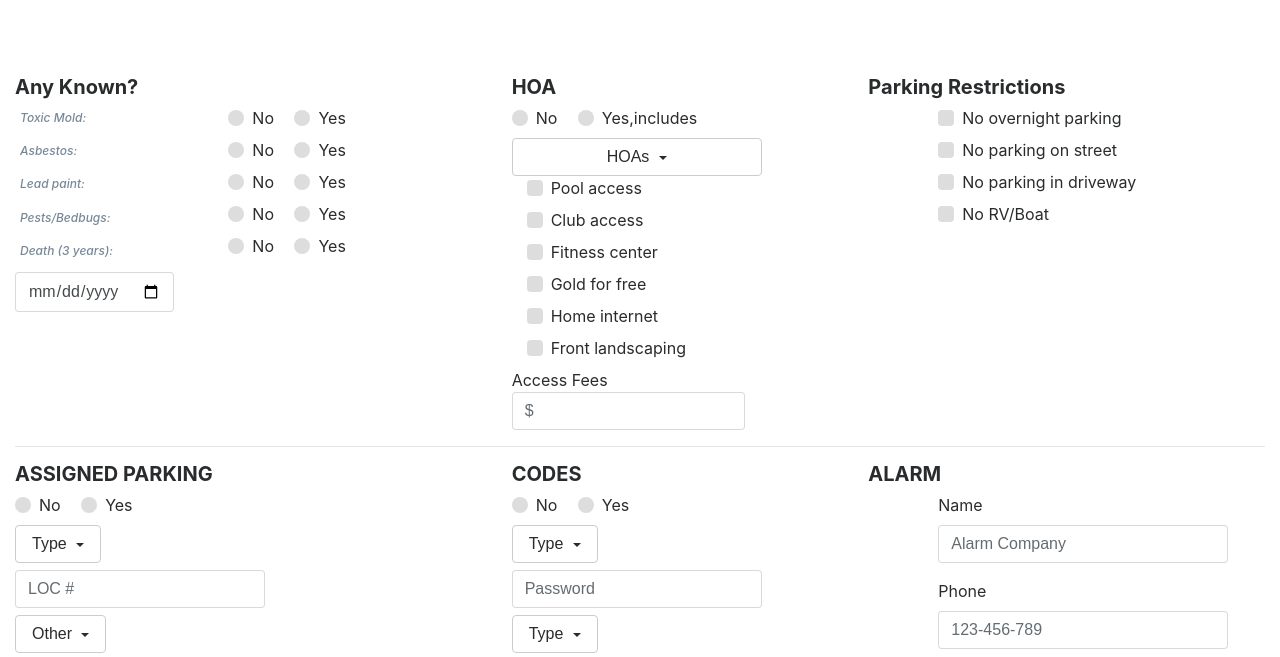
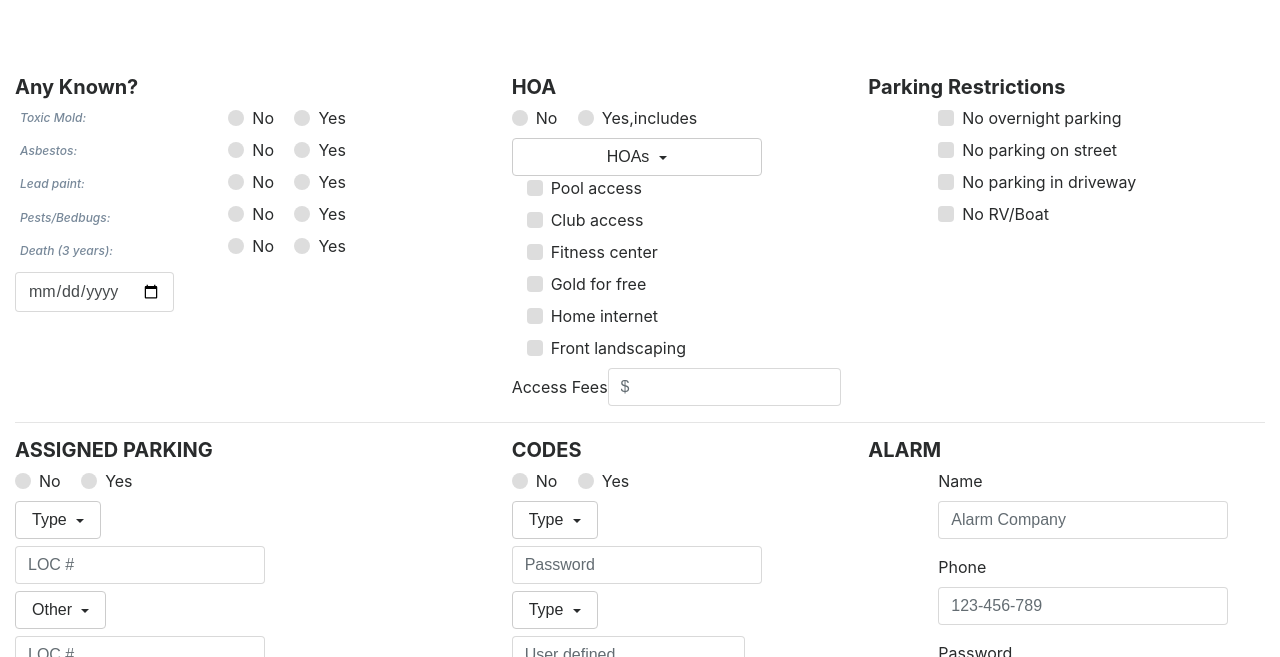
Before and after one commit to TJ-solutions/form-test, a plain HTML site: page index.html in a window 1280 px wide. Shown: the part 134-791 px from the top of the page. Drawn offline with nearby package versions, Linux system fonts and the light colour scheme; a script that the page names is missing.

Commit message:
Update index.html

```diff
--- a/index.html
+++ b/index.html
@@ -187,7 +187,7 @@
                     <form class="form-inline">
                         <label class="sr-only" for="inlineFormInput">Name</label>
 
-                        <span class="custom-control-description word-wid">Access Fees </span>
+                        <span>Access Fees </span>
                         <input type="text" class="form-control mb-2 mr-sm-2 mb-sm-0" id="inlineFormInput" placeholder="$">
                         </div>
                     <div class="col-sm-3">
```
